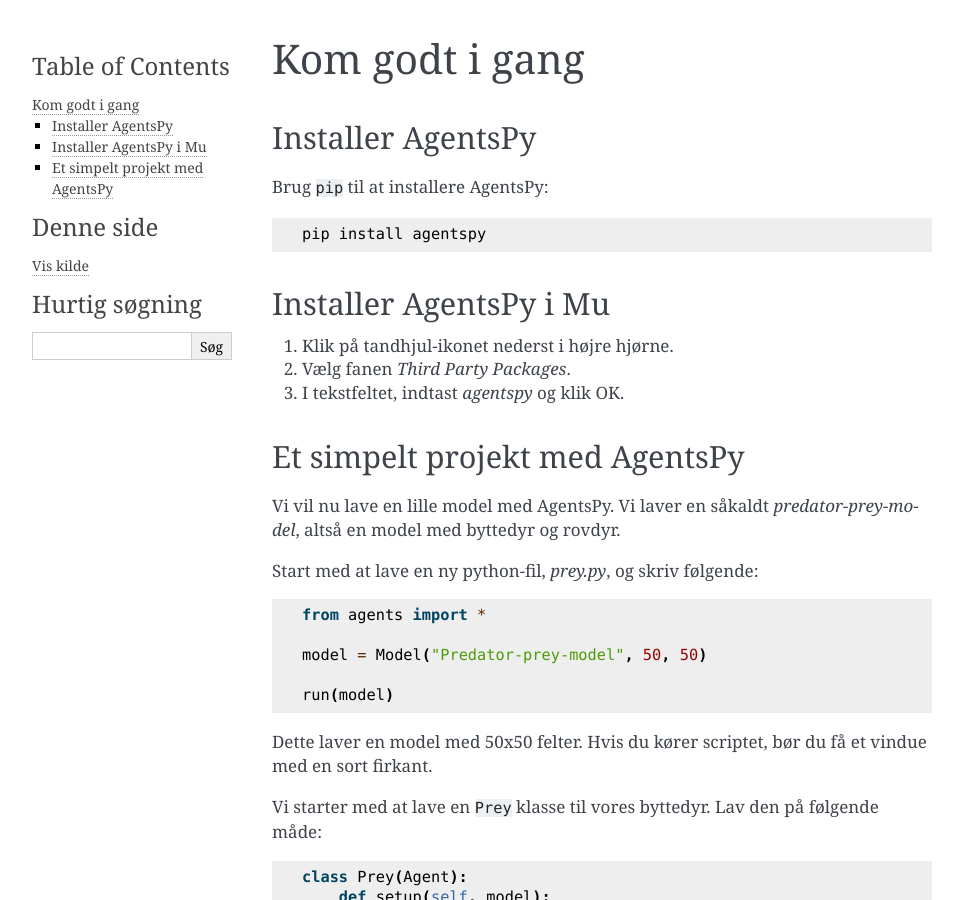
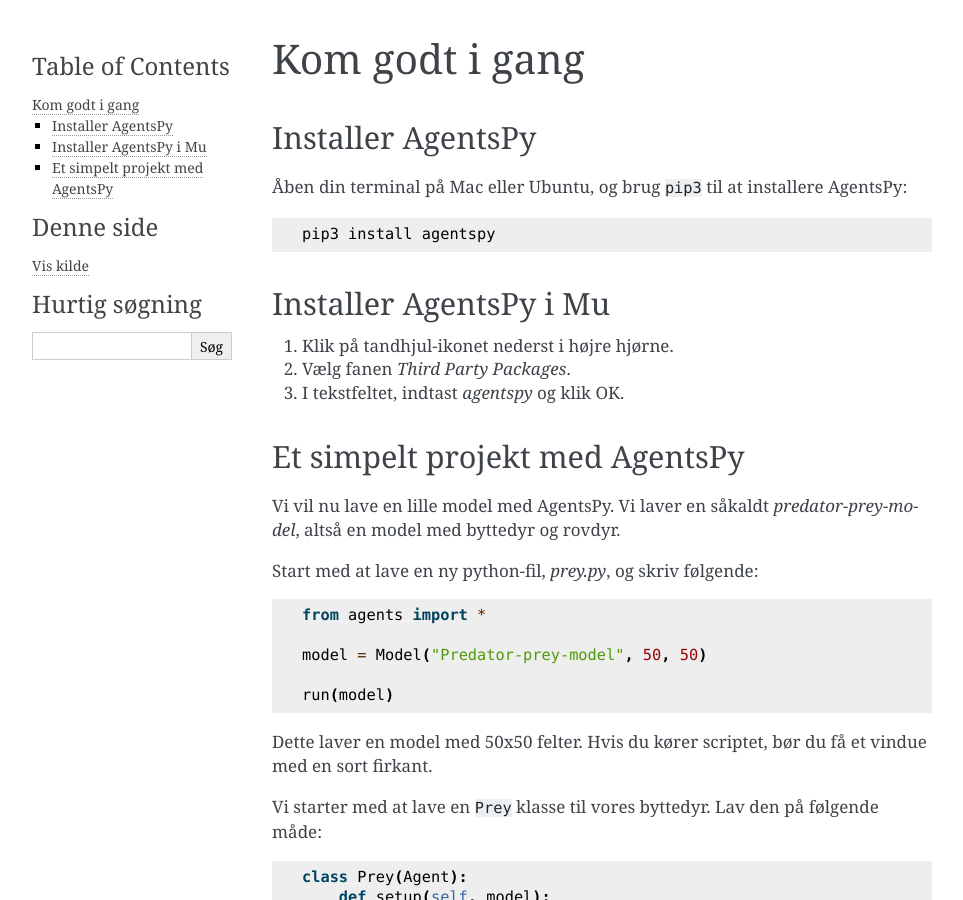
Before and after one commit to DatalogiForAlle/AgentsPy, a Sphinx documentation site: the page built from docs/source/godtigang.rst, in a window 1280 px wide and 900 px high. Shown: the whole window, without its empty margins (148-1111 px from the left). Built offline with Sphinx 7.4.7, drawn with Linux system fonts in a browser that asks for light colours.

Commit message:
Small change to godtigang

```diff
--- a/docs/source/godtigang.rst
+++ b/docs/source/godtigang.rst
@@ -4,10 +4,10 @@
 Installer AgentsPy
 ==================
 
-Brug ``pip`` til at installere AgentsPy:
+Åben din terminal på Mac eller Ubuntu, og brug ``pip3`` til at installere AgentsPy:
 ::
 
-    pip install agentspy
+    pip3 install agentspy
 
 Installer AgentsPy i Mu
 =======================
```
